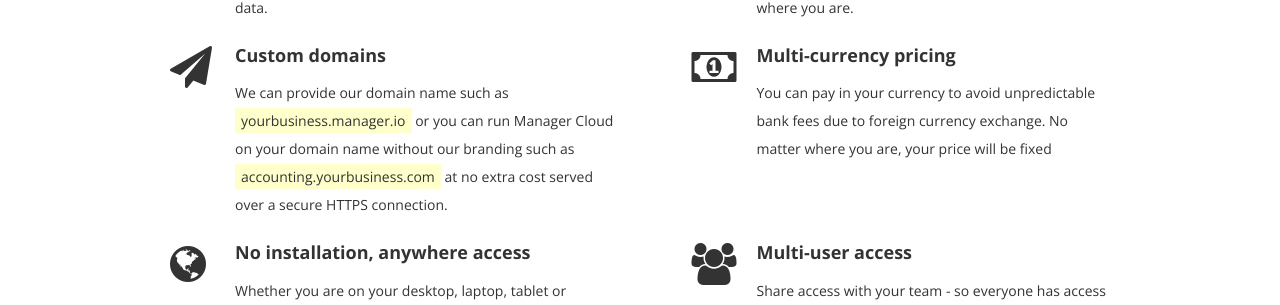
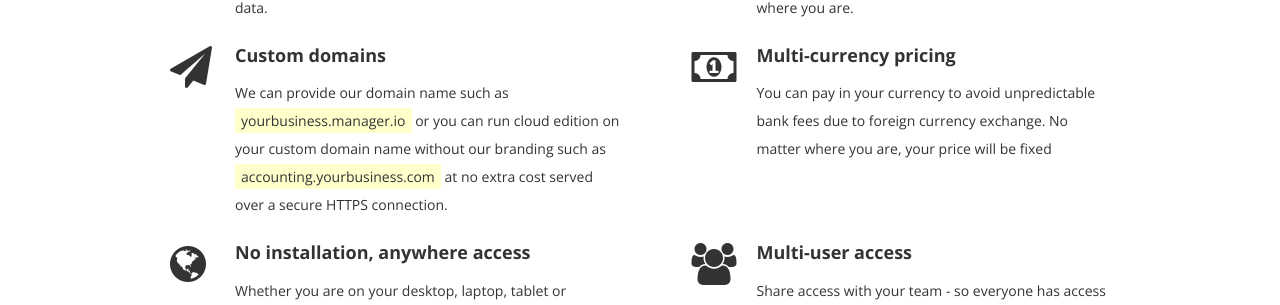
Before and after one commit to 3etechinns/www.manager.io, a Jekyll site: the page built from cloud/index.html, in a window 1280 px wide. Shown: the part 699-1004 px from the top of the page. Built offline with Jekyll 4.4.1, drawn with Linux system fonts in a browser that asks for light colours; nearby versions of some CDN libraries; comment, search, counter and statistics services are not loaded.

Commit message:
no message

```diff
--- a/cloud/index.html
+++ b/cloud/index.html
@@ -30,7 +30,7 @@ title: Cloud Edition
 			<td style="vertical-align: top; padding-right: 20px"><i class="fa fa-3x fa-paper-plane"></i></td>
 			<td style="vertical-align: top; line-height: 200%; width: 50%">
 				<h4 style="margin-top: 0px">Custom domains</h4>
-				<p>We can provide our domain name such as <span style="background-color: #ffffcc; padding: 3px 6px;">yourbusiness.manager.io</span> or you can run Manager Cloud on your domain name without our branding such as <span style="background-color: #ffffcc; padding: 3px 6px;">accounting.yourbusiness.com</span> at no extra cost served over a secure HTTPS connection.</p>
+				<p>We can provide our domain name such as <span style="background-color: #ffffcc; padding: 3px 6px;">yourbusiness.manager.io</span> or you can run cloud edition on your custom domain name without our branding such as <span style="background-color: #ffffcc; padding: 3px 6px;">accounting.yourbusiness.com</span> at no extra cost served over a secure HTTPS connection.</p>
 			</td>
 			<td>&nbsp;&nbsp;&nbsp;&nbsp;&nbsp;&nbsp;&nbsp;&nbsp;&nbsp;&nbsp;&nbsp;&nbsp;&nbsp;&nbsp;&nbsp;&nbsp;&nbsp;&nbsp;&nbsp;</td>
 			<td style="vertical-align: top; padding-right: 20px"><i class="fa fa-3x fa-money"></i></td>
```
